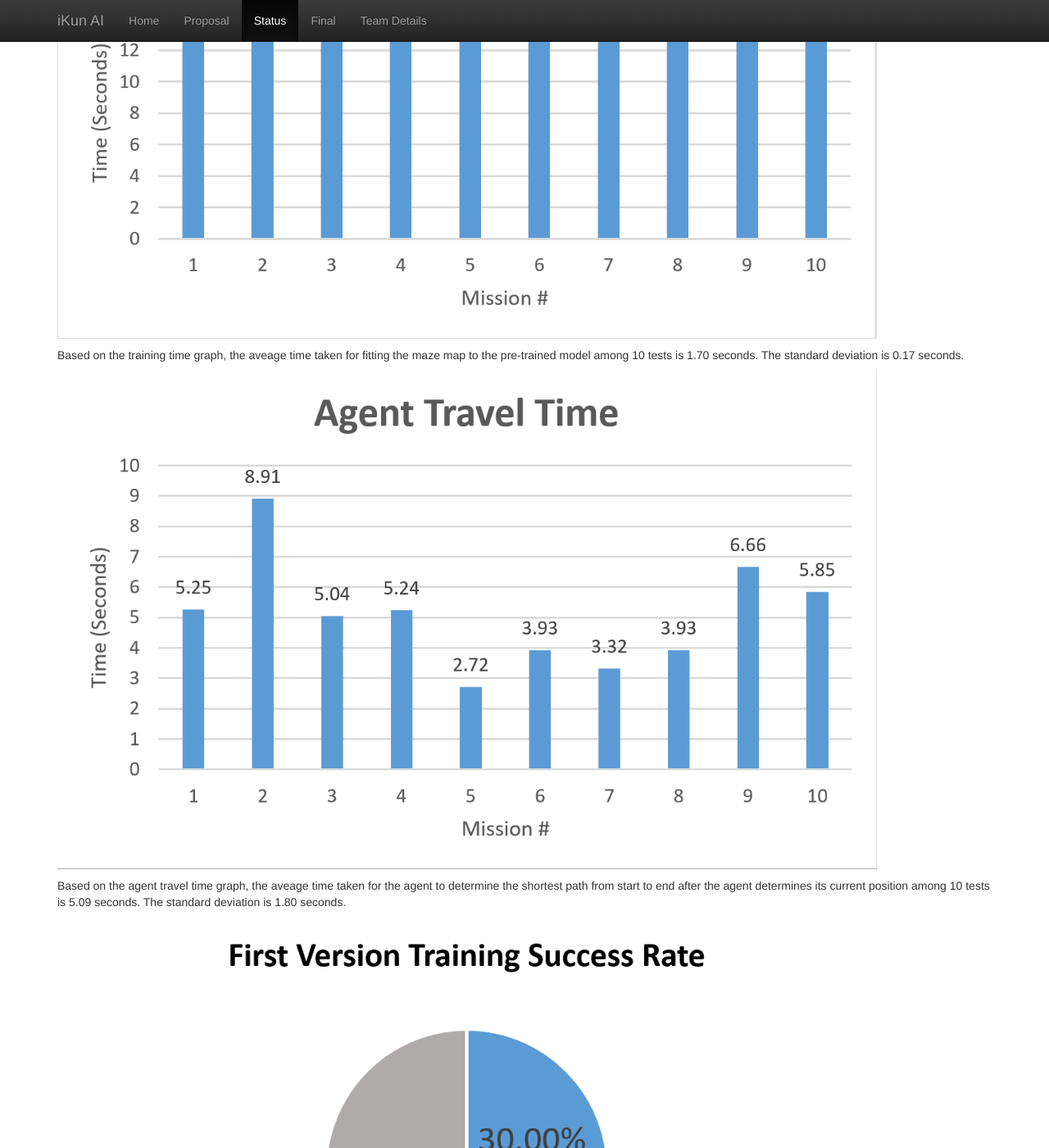
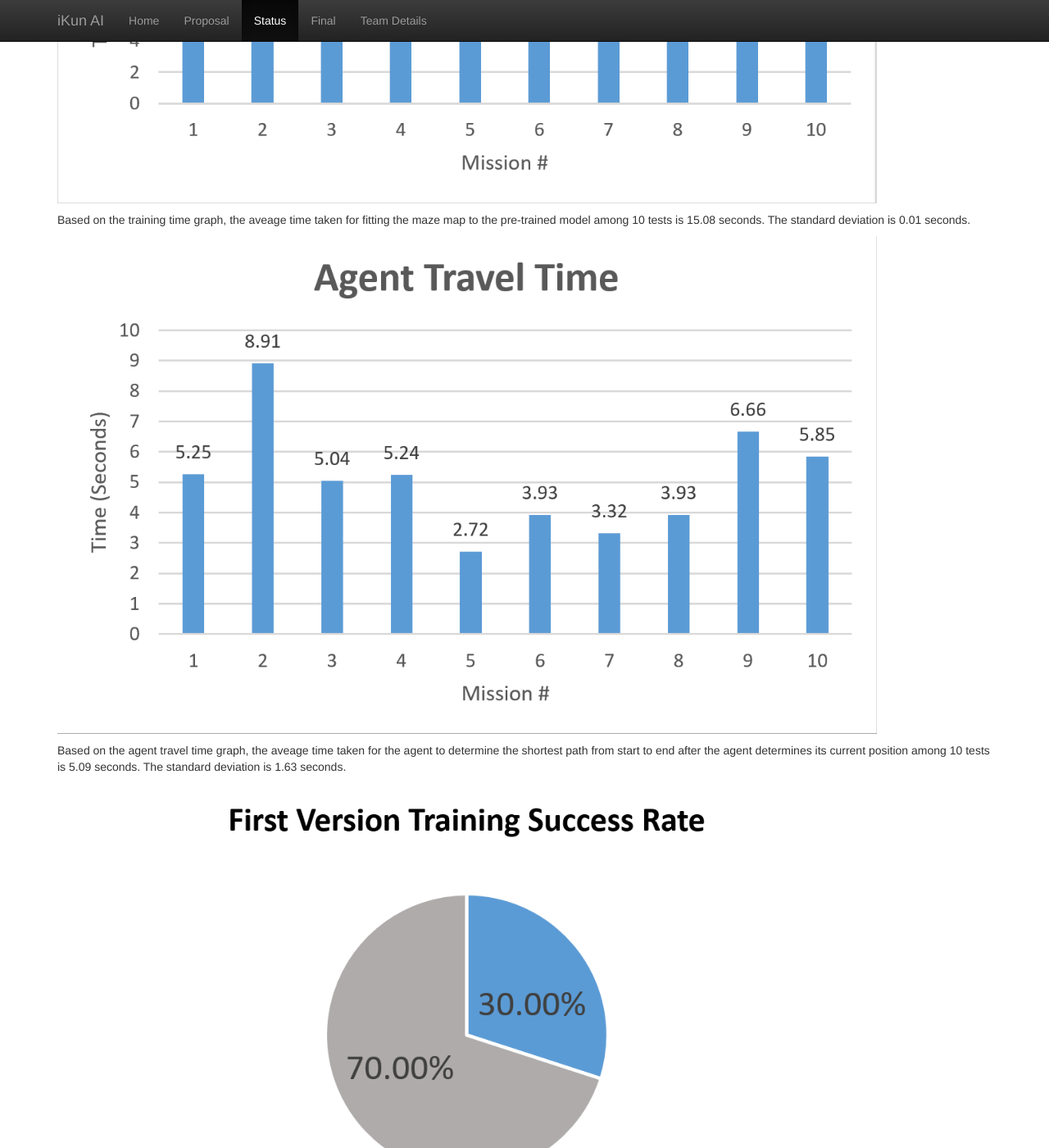
Before and after one commit to yuexintonychen/iKun-AI, a Jekyll site: the page built from docs/status.md, in a window 1280 px wide and 1400 px high, scrolled down 5493 px. Shown: the whole window at 82% size. Built offline with Jekyll 4.4.1, drawn with Linux system fonts in a browser that asks for light colours.

Commit message:
Std & Avg updated on pages

```diff
--- a/docs/status.md
+++ b/docs/status.md
@@ -4,7 +4,7 @@ title:  status Report
 ---
 [Video Demo Link](https://www.youtube.com/watch?v=N5fgy7eh4qg&t=3s)
 
-<iframe width="560" height="315" src="https://www.youtube.com/embed/N5fgy7eh4qg" frameborder="0" allow="accelerometer; autoplay; encrypted-media; gyroscope; picture-in-picture" allowfullscreen></iframe>
+<iframe width="1000" src="https://www.youtube.com/embed/N5fgy7eh4qg" frameborder="0" allow="accelerometer; autoplay; encrypted-media; gyroscope; picture-in-picture" allowfullscreen></iframe>
 
 
 ## Project Summary
@@ -32,18 +32,18 @@ In order to evaluate the overall performance of our agent, we have collected the
 
 <img src="Training_Time.png" width="1000">
 
-Based on the training time graph, the aveage time taken for fitting the maze map to the pre-trained model among 10 tests is 1.70 seconds. The standard deviation is 0.17 seconds.
+Based on the training time graph, the aveage time taken for fitting the maze map to the pre-trained model among 10 tests is 15.08 seconds. The standard deviation is 0.01 seconds.
 
 <img src="agent_travel_time.png" width="1000">
 
-Based on the agent travel time graph, the aveage time taken for the agent to determine the shortest path from start to end after the agent determines its current position among 10 tests is 5.09 seconds. The standard deviation is 1.80 seconds.
+Based on the agent travel time graph, the aveage time taken for the agent to determine the shortest path from start to end after the agent determines its current position among 10 tests is 5.09 seconds. The standard deviation is 1.63 seconds.
 
 <img src="Count.png" width="1000">
 
 According to the success/failure graph above, our agent current has an approximate success rate of 80% given a random maze with a specified maze sizes and action limits.
 
 
-#### Remaining Goals and Challenges
+## Remaining Goals and Challenges
 Currently our agent's relies on the pre-trained models (within sizes of 7, 15, 21) provided in the Active Neural Localization project, limiting our agenet's capability of exploration and the variability of maze sizes. In the final stage, we plan to train our own models with dynamic sizes of 2D mazes. For moonshot cases, we plan to add monsters, traps to the mazes or even make the mazes be 3D, which significantly increases the complexity of the world for the agent to perceive. The agent carries a weapon that is a type of consumable, which can be used to fight against monsters. In the optimal scenario, the agent will reach the goal.
 Also, if project Malmo allows, we will be optimizing the animations conducted by our agent (such as moving around and turning his/her orientation).
 
```
Also changed, not shown: docs/final.md (+3 -3 lines).
